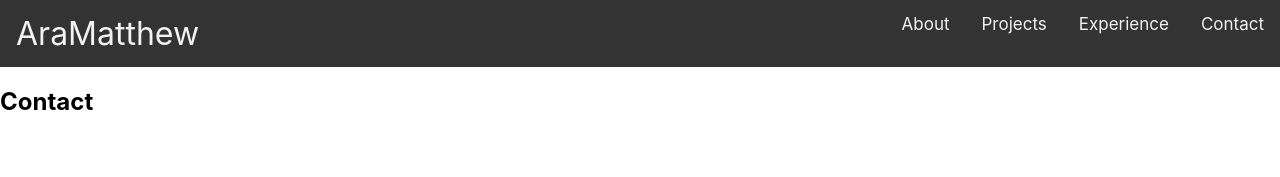
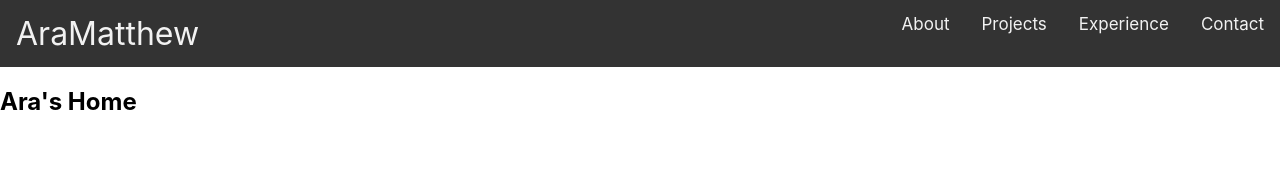
Before and after one commit to aghiulez/aghiulez.github.io, a React (Create React App) app: page /contact in a window 1280 px wide. Shown: the top 177 px of the page. Built offline with nearby package versions, Linux system fonts and the light colour scheme; no server answers.

Commit message:
added react components to nav

```diff
--- a/src/App.js
+++ b/src/App.js
@@ -12,7 +12,7 @@ import './App.css';
 
 
 
-import Navbar from './components/navigation/Navbar';
+import Navbar from './components/Navigation/Navbar';
 
 
 function App() {
@@ -23,6 +23,7 @@ function App() {
     fetch('https://gitconnected.com/v1/portfolio/aghiulez') // returns a promise containing the response
       .then(res => res.json())
       .then(user => {
+        console.log(user.basics)
         setUser(user);
       });
   }, []); //empty array (as second arg) will only call effect on initial render...
@@ -30,7 +31,7 @@ function App() {
 
   return (
     <div>
-      <Navbar />
+      <Navbar user={user} />
     </div>
 
   );
--- /dev/null
+++ b/src/components/About/about.js
@@ -0,0 +1,13 @@
+import React from 'react';
+
+const About = ({user}) => {
+    console.log("@ about")
+    return (
+
+            <h3> ara </h3>
+
+    );
+}
+
+
+export default About;
--- /dev/null
+++ b/src/components/Home/home.js
@@ -0,0 +1,13 @@
+import React from 'react';
+
+const Home = () => {
+    console.log("@ home")
+    return (
+
+            <h2> Ara's Home </h2>
+
+    );
+}
+
+
+export default Home;
--- a/src/components/navigation/Navbar.js
+++ b/src/components/navigation/Navbar.js
@@ -17,7 +17,8 @@
 
 // export default Navbar;
 
-
+import Home from '../Home/home.js'
+import About from '../About/about.js'
 import './styles.css';
 
 import React, { Component } from "react";
@@ -25,25 +26,27 @@ import {
   BrowserRouter as Router,
   Switch,
   Route,
-  Link
+  Link,
+  BrowserRouter
 } from "react-router-dom";
 
 
-export default function App() {
+const navbar = ({user}) =>  {
+  console.log('nava');
   return (
     <Router>
       <div>
         <nav>
 
-          <div class = "topnav">
+          <div className = "topnav">
 
-            <Link class="AraMatthew" to="/">AraMatthew</Link>
+            <Link className="AraMatthew" to="/">AraMatthew</Link>
 
 
-            <Link class="links" to="/contact">Contact</Link>
-            <Link class="links" to="/experience">Experience</Link>
-            <Link class="links" to="/projects">Projects</Link>
-            <Link class="links" to="/about">About</Link>
+            <Link className="links" to="/contact">Contact</Link>
+            <Link className="links" to="/experience">Experience</Link>
+            <Link className="links" to="/projects">Projects</Link>
+            <Link className="links" to="/about">About</Link>
           </div>
         </nav>
 
@@ -52,12 +55,16 @@ export default function App() {
             -----
              <Route exact path="/animals" component={Animals} />
             */}
+
+
         <Switch>
           <Route path="/contact">
-            <Contact />
+            <Home />
           </Route>
+
+
           <Route path="/about">
-            <About />
+            <About user = {user} />
           </Route>
           <Route path="/projects">
             <Projects />
@@ -69,6 +76,7 @@ export default function App() {
             <Home />
           </Route>
         </Switch>
+
       </div>
     </Router>
   );
@@ -78,25 +86,21 @@ export default function App() {
 
 // make their own components later on.....
 
-function Home() {
-  return <h2>Home</h2>;
-  //return Component = {home};
-}
-
-function Contact() {
-  return <h2>Contact</h2>;
-  //return Component = {home};
-}
 
 
-function About() {
-  return <h2>About</h2>;
-}
+
+
 
 function Projects() {
+  console.log("a project");
   return <h2>Projects</h2>;
 }
 
 function Experience() {
+  console.log("@ experience")
   return <h2>Experience</h2>;
 }
+
+
+
+export default navbar;
```
